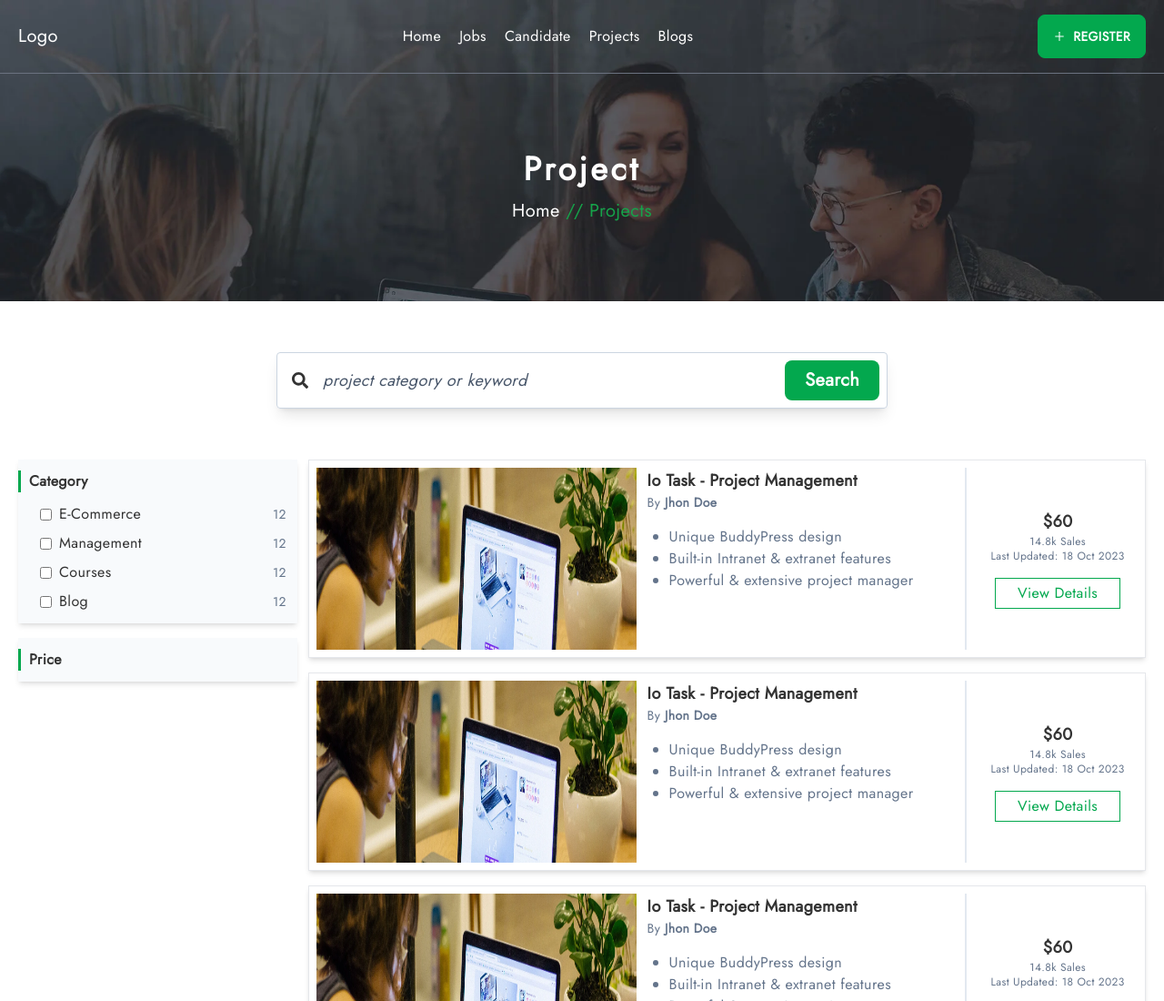
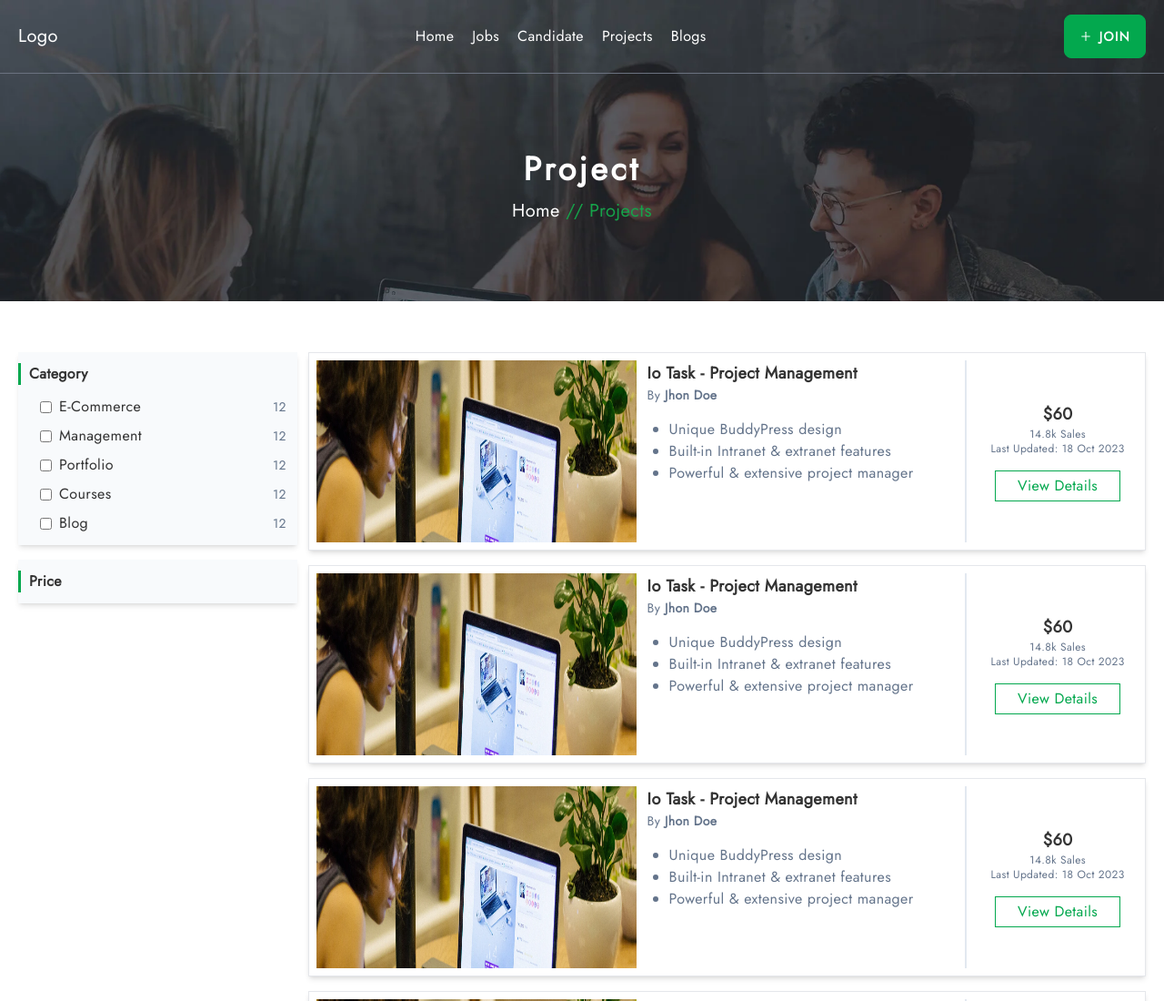
Before and after one commit to tusharshaha/web-market, a Next.js app in the folder frontend/: page /projects in a window 1280 px wide. Shown: the top 1100 px of the page at 91% size. Built offline with nearby package versions, Linux system fonts and the light colour scheme.

Commit message:
updated project page

```diff
--- a/frontend/components/Project/FilterSection.tsx
+++ b/frontend/components/Project/FilterSection.tsx
@@ -4,6 +4,7 @@ const FilterSection: React.FC = () => {
   const categories = [
     { title: "E-Commerce", count: 12 },
     { title: "Management", count: 12 },
+    { title: "Portfolio", count: 12 },
     { title: "Courses", count: 12 },
     { title: "Blog", count: 12 },
   ];
--- a/frontend/components/Shared/NavBar.tsx
+++ b/frontend/components/Shared/NavBar.tsx
@@ -44,7 +44,7 @@ const NavBar: React.FC = () => {
                         </ul>
                     </div>
                     <div className="flex justify-center items-center">
-                        <button onClick={handleRegister} className="web-btn2"> <AiOutlinePlus className=" font-bold mr-2" /> Register</button>
+                        <button onClick={handleRegister} className="web-btn2 tracking-widest"> <AiOutlinePlus className="font-bold mr-2" /> Join</button>
                         <button onClick={handleToggle} className="btn btn-sm btn-primary ml-2 md:hidden"><FiMenu className="font-bold" /></button>
                     </div>
 
--- a/frontend/pages/projects/index.tsx
+++ b/frontend/pages/projects/index.tsx
@@ -13,8 +13,7 @@ const Projects: NextPage = () => {
       description=''
     >
       <div className='cus-container my-14'>
-        <SearchSection />
-        <div className='flex gap-3 items-start mt-14 relative'>
+        <div className='flex gap-3 items-start relative'>
           {/* project filter section  */}
           <div className='w-1/4 h-screen sticky top-0'>
             <FilterSection />
```
